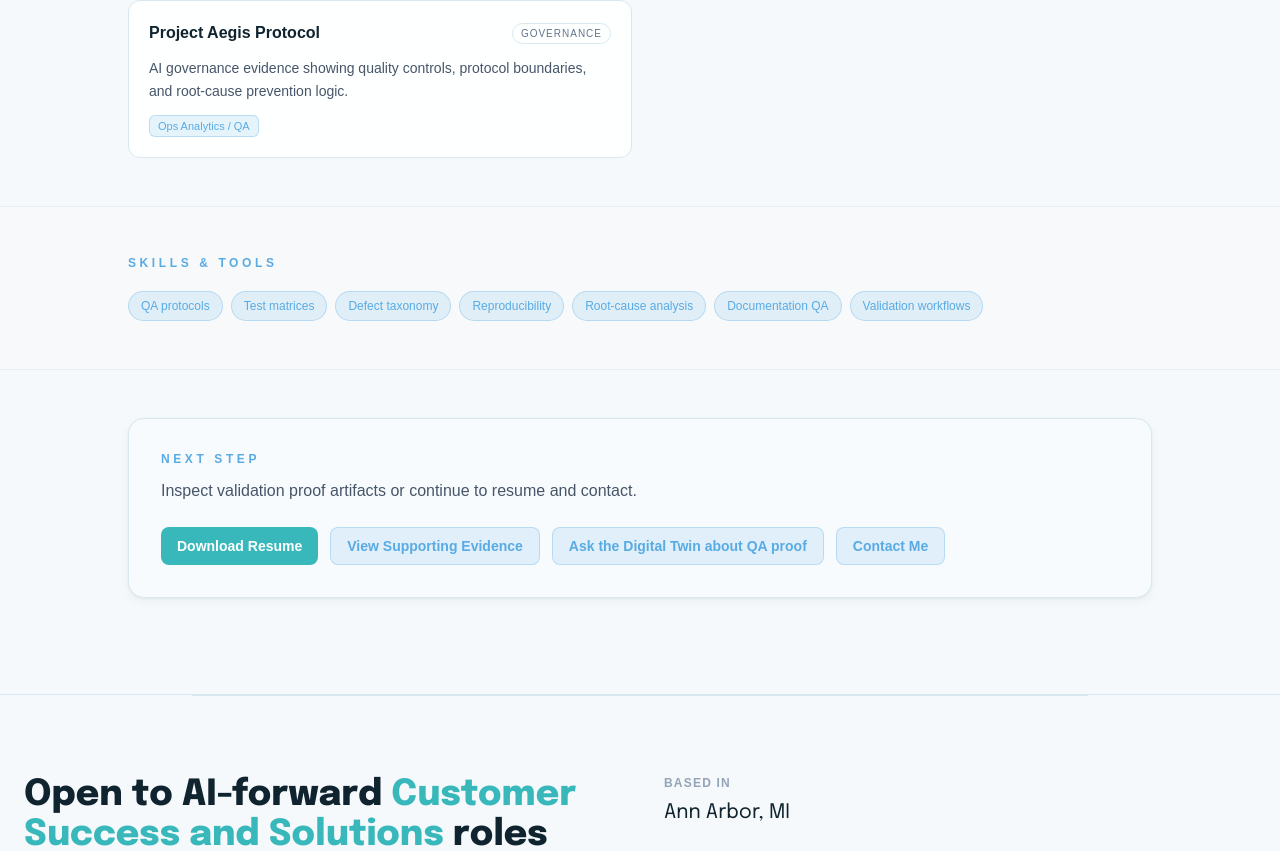
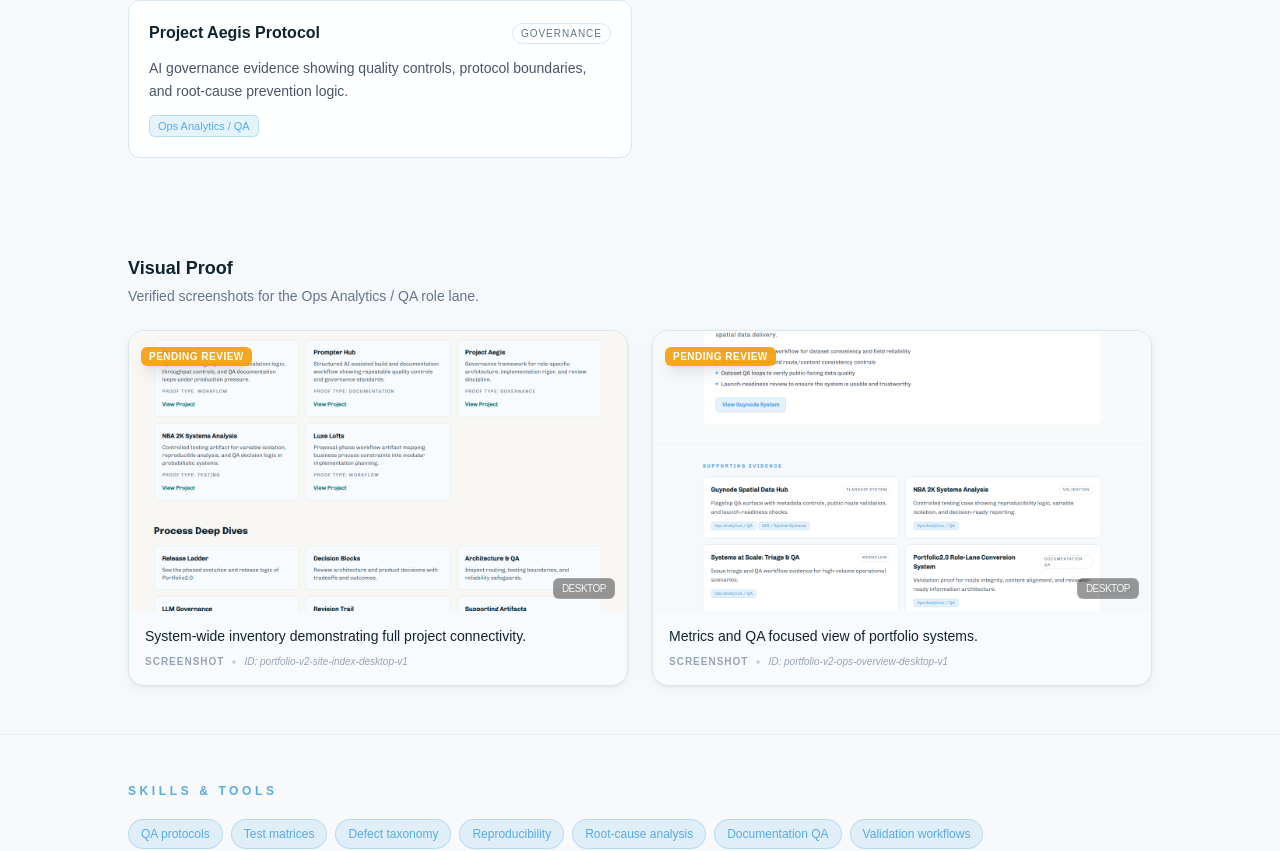
Before and after one commit to slyberia/Portfolio2.0, a React (Vite) app: page /tracks/ops-analytics in a window 1280 px wide. Shown: the part 1949-2800 px from the top of the page. Built offline with nearby package versions, Linux system fonts and the light colour scheme; a web font is replaced by a local one.

Commit message:
feat: integrate media proof surfaces

```diff
--- /dev/null
+++ b/src/components/media/MediaProofGrid.tsx
@@ -0,0 +1,83 @@
+import React from 'react';
+import { MediaAsset } from '../../types';
+
+interface MediaProofGridProps {
+  title?: string;
+  description?: string;
+  assets: MediaAsset[];
+  maxItems?: number;
+}
+
+/**
+ * MediaProofGrid - A reusable component to display visual evidence
+ * from the Media Registry.
+ */
+const MediaProofGrid: React.FC<MediaProofGridProps> = ({
+  title = 'Visual Evidence',
+  description,
+  assets,
+  maxItems,
+}) => {
+  const visibleAssets = assets.slice(0, maxItems);
+
+  if (visibleAssets.length === 0) {
+    return null;
+  }
+
+  return (
+    <div className="space-y-6">
+      <div className="space-y-1">
+        <h3 className="text-lg font-bold text-navy-900 dark:text-white">{title}</h3>
+        {description && <p className="text-sm text-slate-500 dark:text-slate-400">{description}</p>}
+      </div>
+
+      <div className="grid grid-cols-1 md:grid-cols-2 gap-6">
+        {visibleAssets.map((asset) => (
+          <div
+            key={asset.id}
+            className="glass-card overflow-hidden rounded-2xl border border-black/5 dark:border-white/10 flex flex-col"
+          >
+            <div className="relative aspect-video bg-slate-100 dark:bg-slate-900 overflow-hidden">
+              <img
+                src={asset.src}
+                alt={asset.alt}
+                loading="lazy"
+                className="w-full h-full object-cover transition-transform duration-500 hover:scale-105"
+              />
+              {asset.captureStatus === 'pending-review' && (
+                <div className="absolute top-3 left-3">
+                  <span className="px-2 py-1 rounded-md bg-amber-500/90 text-white text-[10px] font-bold uppercase tracking-wider shadow-lg backdrop-blur-sm">
+                    Pending Review
+                  </span>
+                </div>
+              )}
+              {asset.viewport && (
+                <div className="absolute bottom-3 right-3">
+                  <span className="px-2 py-1 rounded-md bg-black/40 text-white/90 text-[10px] font-medium backdrop-blur-sm border border-white/10 uppercase tracking-tighter">
+                    {asset.viewport}
+                  </span>
+                </div>
+              )}
+            </div>
+            <div className="p-4 space-y-2 flex-grow">
+              <p className="text-sm font-medium text-navy-900 dark:text-white leading-snug">
+                {asset.caption}
+              </p>
+              <div className="flex items-center gap-2">
+                <span className="text-[10px] font-bold text-slate-400 dark:text-slate-500 uppercase tracking-widest">
+                  {asset.mediaType.replace('-', ' ')}
+                </span>
+                <span className="w-1 h-1 rounded-full bg-slate-300 dark:bg-slate-700" />
+                <span className="text-[10px] text-slate-400 dark:text-slate-500 italic">
+                  ID: {asset.id}
+                </span>
+              </div>
+            </div>
+          </div>
+        ))}
+      </div>
+    </div>
+  );
+};
+
+export default MediaProofGrid;
--- a/src/components/tracks/RoleTrackPage.tsx
+++ b/src/components/tracks/RoleTrackPage.tsx
@@ -7,6 +7,8 @@ import ProofBlockCard from './ProofBlockCard';
 import { executiveEvidenceBlocks } from '../../utils/evidenceBlocks';
 import { mapEvidenceToProofCard } from '../../utils/mapEvidenceToProofCard';
 import { RecruiterRoleLane, VALID_RECRUITER_LANES } from '../../types';
+import MediaProofGrid from '../media/MediaProofGrid';
+import { getPublicMediaByRole } from '../../data/mediaRegistry';
 
 interface RoleTrackPageProps {
   content: TrackPageContent;
@@ -266,6 +268,18 @@ const RoleTrackPage: React.FC<RoleTrackPageProps> = ({ content }) => {
         </section>
       )}
 
+      {isRecruiterRoleLane(content.title) && (
+        <section className="px-6 py-12">
+          <div className="max-w-5xl mx-auto">
+            <MediaProofGrid
+              title="Visual Proof"
+              description={`Verified screenshots for the ${content.title} role lane.`}
+              assets={getPublicMediaByRole(content.title)}
+            />
+          </div>
+        </section>
+      )}
+
       <section className="px-6 py-12 bg-slate-50/60 dark:bg-slate-900/20 border-y border-black/5 dark:border-white/5">
         <div className="max-w-5xl mx-auto space-y-5">
           <h2 className={componentRecipes.typography.sectionHeading + ' ' + accent.textClass}>
--- a/src/data/mediaRegistry.ts
+++ b/src/data/mediaRegistry.ts
@@ -152,21 +152,35 @@ export const MEDIA_REGISTRY: MediaAsset[] = [
 ];
 
 /**
- * Helper to get media by project
+ * Helper to get public media by project
  */
-export const getMediaByProject = (projectId: string) =>
-  MEDIA_REGISTRY.filter((m) => m.projectId === projectId && m.visibility === 'public');
-
-/**
- * Helper to get media by evidence block
- */
-export const getMediaForEvidence = (evidenceId: string) =>
+export const getPublicMediaByProject = (projectId: string) =>
   MEDIA_REGISTRY.filter(
-    (m) => m.relatedEvidenceIds.includes(evidenceId) && m.visibility === 'public',
+    (m) => m.projectId === projectId && m.visibility === 'public' && m.captureStatus !== 'rejected',
   );
 
 /**
- * Helper to get media by role lane
+ * Helper to get public media for evidence block
  */
-export const getMediaByRole = (role: RecruiterRoleLane) =>
-  MEDIA_REGISTRY.filter((media) => media.roleLanes.includes(role) && media.visibility === 'public');
+export const getPublicMediaForEvidence = (evidenceId: string) =>
+  MEDIA_REGISTRY.filter(
+    (m) =>
+      m.relatedEvidenceIds.includes(evidenceId) &&
+      m.visibility === 'public' &&
+      m.captureStatus !== 'rejected',
+  );
+
+/**
+ * Helper to get public media by role lane
+ */
+export const getPublicMediaByRole = (role: RecruiterRoleLane) =>
+  MEDIA_REGISTRY.filter(
+    (m) =>
+      m.roleLanes.includes(role) && m.visibility === 'public' && m.captureStatus !== 'rejected',
+  );
+
+/**
+ * Helper to get all visible media assets
+ */
+export const getVisibleMediaAssets = () =>
+  MEDIA_REGISTRY.filter((m) => m.visibility === 'public' && m.captureStatus !== 'rejected');
--- a/src/views/ProjectDetailView.tsx
+++ b/src/views/ProjectDetailView.tsx
@@ -25,6 +25,8 @@ import {
   getRoleAccentRecipe,
   semanticTokens,
 } from '../lib/design-system';
+import MediaProofGrid from '../components/media/MediaProofGrid';
+import { getPublicMediaByProject } from '../data/mediaRegistry';
 
 const ProjectSwitcher: React.FC<{ activeId: string }> = ({ activeId }) => {
   const orderedProjects = [...PROJECT_METADATA].sort((a, b) => a.sortOrder - b.sortOrder);
@@ -233,6 +235,12 @@ const ProjectDetailView: React.FC = () => {
                 />
               </section>
 
+              <MediaProofGrid
+                title="Visual Proof"
+                description={`Visual evidence of implementation for ${metadata.displayTitle}.`}
+                assets={getPublicMediaByProject(activeProjectId)}
+              />
+
               {activeProject.heroArtifact && (
                 <section>
                   <p className="mb-3 text-xs font-bold uppercase tracking-[0.2em] text-slate-500">
```
